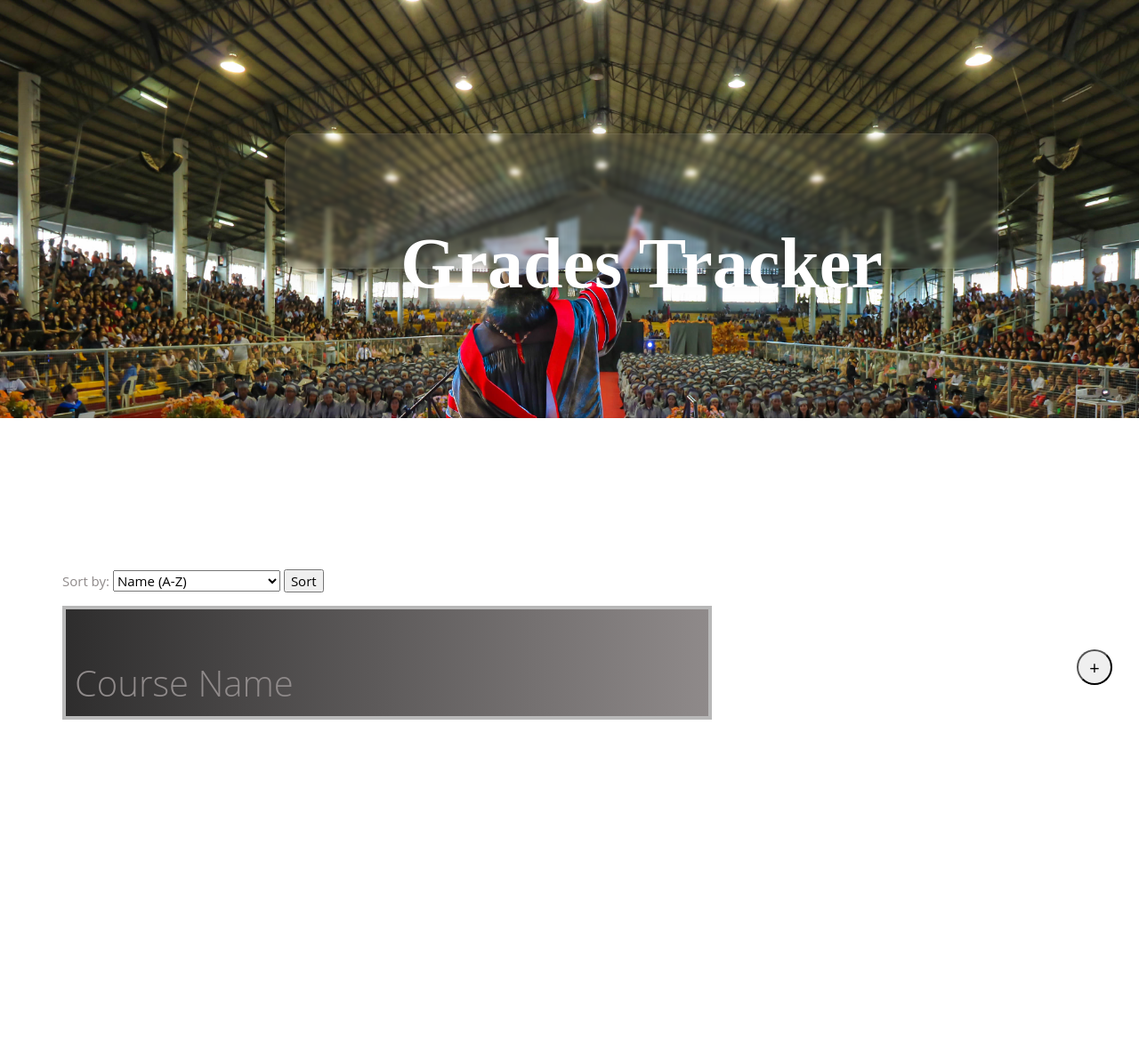
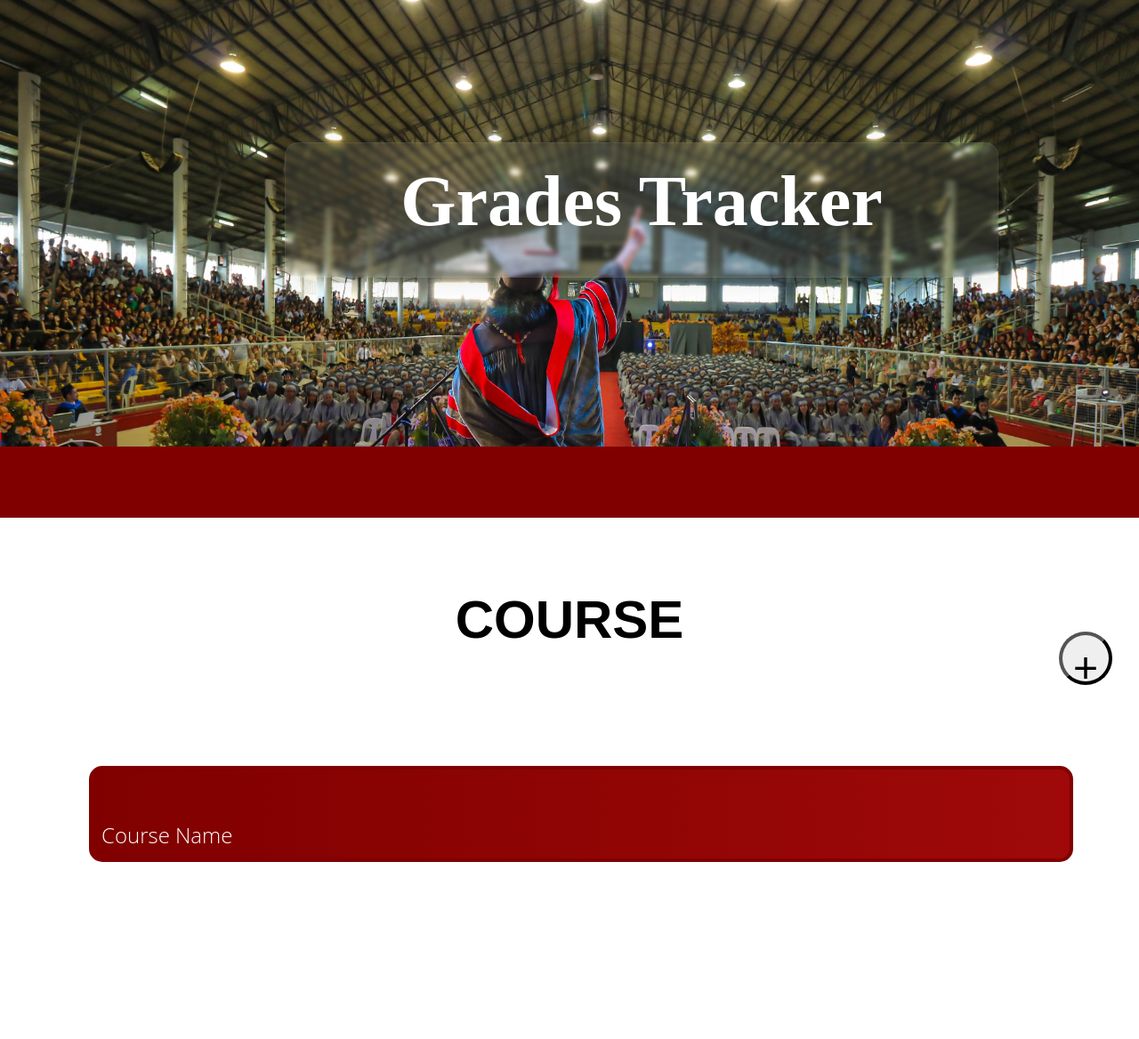
Before and after one commit to jeiiJi/gradestracker, a PHP site: page /main.html in a window 1280 px wide; the page is wider, and only the part inside the window is pictured. Shown: the top 1168 px of that part at 89% size. Before the commit the page ends 809 px from the top of that part, so only its background shows below. Run offline with PHP 8.4, Linux system fonts and the light colour scheme; some libraries are stand-ins or nearby versions.

Commit message:
finalized the first part of the frontend

```diff
--- a/main.html
+++ b/main.html
@@ -19,35 +19,24 @@
 <body>
 <section class="all_backgrounds_container">
 <!--background photo-->
-<img id="background_photo" src="pictures/unc_sp_bg.jpg" alt=" ">
+<img id="main_background_photo" src="pictures/unc_sp_bg.jpg" alt=" ">
 <div class="site_title">
     <p>Grades Tracker</p>
 </div>
-
+</section>
 
 
 <section class="main_container">
     <div class="main_contents_background">
+        <div class="maincontentbg_highlight"></div>
         <main>
             <div class="title_section">
-                <h1 class="main_course_title" onclick="location.href='main.html'">Course</h1>
+                <div class="main_course_title" onclick="location.href='main.html'">
+                    <h1>COURSE</h1>
+                </div>
             </div>
 
-            <div class="items_list">
-                <!--filter section-->
-                <div class="lessons_filter" style="margin-left: 70px; padding-top: 20px;">
-                    <section class="filter_dropdown">
-                        <label for="option">Sort by:</label>
-                        <select name="option" id="option">
-                            <option value="Name (A-Z)">Name (A-Z)</option>
-                            <option value="Name (Z-A)">Name (Z-A)</option>
-                            <option value="Date (Oldest to Newest)">Date (Oldest to Newest)</option>
-                            <option value="Date (Newest to Oldest)">Date (Newest to Oldest)</option>
-                        </select>
-                        <button type="submit" width="50px">Sort</button>
-                    </section>
-                </div>
-
+            <div class="course_items_container">
                 <div>
                     <div class="course_title_container" onclick="location.href='lessons.html'">
                         <h3 class="course_title">Course Name</h3>
@@ -60,7 +49,7 @@
                 <!-- Modal content -->
                 <div class="modal-content">
                     <span class="close">&times;</span>
-                    <h2>Create a New File</h2>
+                    <h2>Create a new file</h2>
                     <form action="action_page.php" method="get">
                         <section>
                             <label for="name">Title: </label>
@@ -77,20 +66,13 @@
                             </datalist>
                         </section>
 
-                        <section class="tracker_sections">
-                            <span>What do you want to track?</span>
-                            <br>
-                            <input type="checkbox" name="milestone" id="milestone" value="milestone">
-                            <label for="milestone">Milestone</label>
-                            <input type="checkbox" name="final-output" id="final-output" value="final-output">
-                            <label for="final-output">Final Output</label>
-                            <input type="checkbox" name="assessment" id="assessment" value="assessment">
-                            <label for="assessment">Assessment</label>
-                        </section>
-
                         <button type="submit" class="popup_submit_button">Submit</button>
                     </form>
                 </div>
+            </div>
+
+
+        </main>
     </div>
 
     <script> //script for the modal
@@ -120,9 +102,6 @@
             }
         }
         </script>
-        </main>
-    </div>
-
 </section>
 </body>
 </html>
--- a/style.css
+++ b/style.css
@@ -11,11 +11,6 @@ body {
     padding: 0;
 }
 
-/*background*/
-.all_backgrounds_container {
-    display: flex;
-}
-
 .site_title {
     background: rgba(255, 255, 255, 0.07);
     border-radius: 15px;
@@ -25,10 +20,10 @@ body {
     border: 1px solid rgba(255, 255, 255, 0.06);
     width: 800px;
     height: 150px;
-    position: fixed;
     left: 25%;
-    top: 150px;
-    justify-content: center;
+    top: 160px;
+    z-index: 1;
+    position: relative;
 }
 
 .site_title p {
@@ -40,46 +35,123 @@ body {
     text-decoration: none;
     cursor: pointer;
     font-weight: 700;
-    z-index: 1;
     text-align: center;
+    margin: auto;
 }
 
-#background_photo {
+#main_background_photo, #lesson_background_photo {
     position: fixed;
     height: 100%;
     width: 100%;
     z-index: -1;
 }
 
-/*divider*/
 .main_contents_background {
+    position: static;
     height: 1920px;
-    width: 1920px;
+    width: 100%;
     background-color: #FFFFFF;
     z-index: 2;
-    margin-top: 470px;
-    display: flex;
+    margin-top: 350px;
 }
 
-.title_section {
-    display: flex;
-    width: 800px;
-    height: 150px;
-    align-items: center;
-    flex-direction: row;
-    margin: 0;
-    gap: 10px;
+.lessoncontentbg_highlight {
+    width: 80px;
+    height: 100%;
+    background-color: #800000;
+    right: 0;
+    position: fixed;
+    z-index: 6;
 }
 
+.maincontentbg_highlight {
+    width: 100%;
+    height: 80px;
+    background-color: #800000;
+    top: 0;
+    position: sticky;
+    z-index: 6;
+}
+
+.main_contents_background main {
+    padding: 0 20px;
+    margin: 0 10px;
+    z-index: 3;
+}
+
+.lesson_main_container {
+    height: 100%;
+    width: 57%;
+    position: fixed;
+    z-index: 2;
+    left: 0;
+    top: 0;
+    background-color: #000000;
+    padding: 30px 20px 20px 70px;
+    overflow-x: hidden;
+}
+
+.lesson_title_section {
+    width: 100%;
+    height: 150px;
+    display: flex;
+    justify-content: left;
+    align-items: left;
+    text-align: center;
+}
+
+.main_title_section {
+    width: 100%;
+    height: 150px;
+    display: flex;
+    justify-content: center;
+    align-items: center;
+    text-align: center;
+}
+
+.lesson_course_title {
+    z-index: 3;
+    position: relative;
+    padding: 0;
+
+
+}
+
+.lesson_course_title h1 {
+    font-size: 60px;
+    font-family: "Oswald", Arial;
+    color: #FFFFFF;
+    cursor: pointer;
+    font-weight: 600;
+}
+
+.lesson_course_title h2 {
+    font-size: 50px;
+    font-family: "Oswald", Arial;
+    color: #cdcdcd;
+    cursor: pointer;
+    font-weight: 400px;
+}
+
+
 .main_course_title {
-    font-size: 50px;
-    flex-grow: 200px;
-    font-family: serif;
-    color: #FFFFFF;
-    text-decoration: none;
+    display: flex;
+    justify-content: center;
+    align-items: center;
+    padding: 0;
+    height: 100%;
+    text-align: center;
+    margin-top: 30px;
+}
+
+.main_course_title h1 {
+    font-size: 60px;
+    font-family: "Oswald", Arial;
+    color: #000000;
     cursor: pointer;
-    font-weight: 700;
+    font-weight: 600;
 }
+
 
 .title_course_name {
     font-family: serif;
@@ -91,26 +163,30 @@ body {
 }
 
 .course_title_container {
-    background-image: linear-gradient(to right, #2E2D2D, #8F8A8A);
+    background-image: linear-gradient(to right, #800000, #9f0909);
     border: 4px solid;
-    border-color: #B8B8B8;
-    height: 120px;
+    border-color: #800000;
+    height: 100px;
+    width: 90%;
     margin-left: 70px;
-    margin-top: 15px;
+    margin-top: 80px;
     position: relative;
+    border-radius: 15px;
 }
 
 .course_title {
     width: 100%;
     text-align: left;
-    margin: 0;
-    font-size: 40px;
+    margin: 10px;
+    font-size: 24px; /* Adjust font size for better fit */
     font-weight: 300;
-    position: absolute;
+    position: absolute; /* Default positioning */
+    padding: 0; /* Remove padding unless needed */
+    left: 0;
     bottom: 0;
-    left: 0;
-    padding: 10px;
+    color: #FFFFFF;
 }
+
 
 /*Modal CSS*/
 /* Pop-up and overlay styling */
@@ -118,8 +194,8 @@ body {
     position: fixed;
     top: 0;
     left: 0;
-    width: 100vw;
-    height: 100vh;
+    width: 200vw;
+    height: 200vh;
     background: rgba(0, 0, 0, 0.6);
     display: none;  /* Initially hidden */
     align-items: center;
@@ -127,6 +203,7 @@ body {
     z-index: 9999;
     color: #000000;
 }
+
 
 /* The Modal (background) */
 .modal {
@@ -145,16 +222,19 @@ body {
 /* Modal Content/Box */
 .modal-content {
     background-color: #fefefe;
-    margin: 15% auto; /* 15% from the top and centered */
+    margin: 20% auto;
+    height: 300px;
+    width: 600px;
     padding: 20px;
     border: 1px solid #888;
-    width: 80%; /* Could be more or less, depending on screen size */
+    border-radius: 15px;
+    color: #000000;
 }
 
 .close {
-    color: #aaa;
+    color: #000000;
     float: right;
-    font-size: 28px;
+    font-size: 30px;
     font-weight: bold;
 }
 
@@ -165,14 +245,65 @@ body {
 }
 
 #myBtn {
-    width: 40px;
-    height: 40px;
+    width: 60px;
+    height: 60px;
     border-radius: 100%;
+    border-width: 4px;
     bottom: 0;
     right: 0;
     position: fixed;
     z-index: 5;
-    font-size: 20px;
+    font-size: 50px;
+    font-weight: 500;
     text-align: center;
     margin: 30px;
 }
+
+.modal-content h2 {
+    font-size: 30px;
+    font-family: serif;
+}
+
+.modal-content label {
+    font-size: 15px;
+}
+
+.modal-content button {
+    text-align: center;
+    position: static;
+    bottom: 0;
+    right: 0;
+}
+
+/* Style form sections */
+.modal-content section {
+    margin-bottom: 20px; /* Space between inputs */
+}
+
+.modal-content section label {
+    margin-bottom: 5px; /* Space between label and input */
+}
+
+.modal-content section input {
+    width: 250px; /* Full width input */
+    padding: 8px;
+    border: 1px solid #ccc;
+    border-radius: 5px;
+}
+
+/* Submit Button Positioned at Bottom Right */
+.popup_submit_button {
+    position: absolute;
+    bottom: 20px; /* Distance from bottom edge */
+    right: 20px; /* Distance from right edge */
+    padding: 10px 20px;
+    background-color: #a30202;
+    color: #fff;
+    border: none;
+    border-radius: 5px;
+    cursor: pointer;
+}
+
+.popup_submit_button:hover {
+    background-color: #800000;
+}
```
Also changed, not shown: lessons.html (deleted, +0 -218 lines), scratch.html (added, +20 -0 lines). Lines whose indentation alone changed are shown as unchanged.
